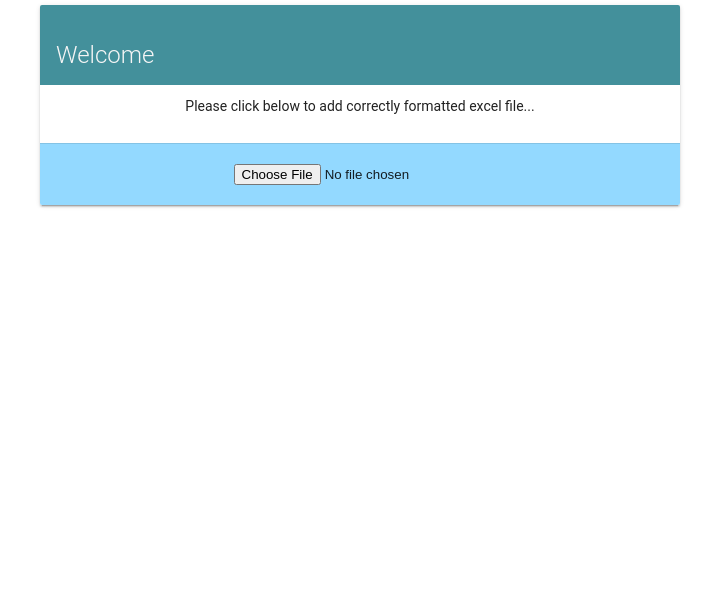
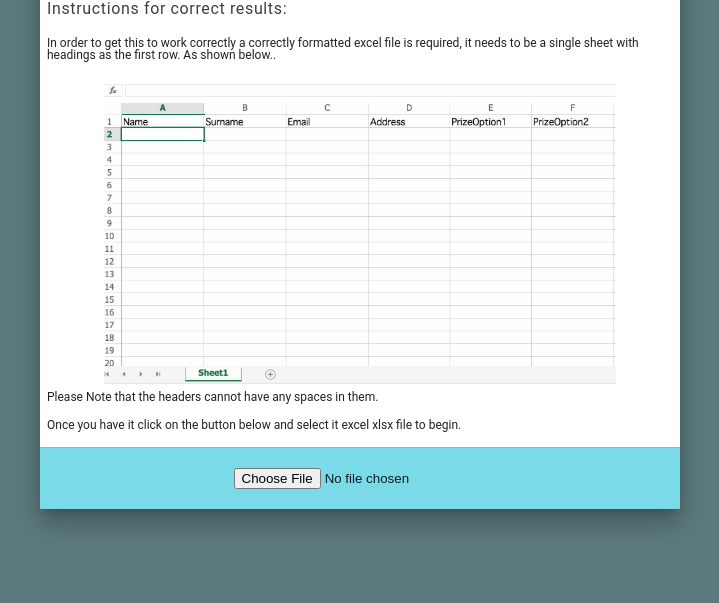
Before and after one commit to euan-gwd/rgPrizeDrawApp, a website: page index.html in a window 1280 px wide. Shown: the part 197-800 px from the top of the page, without its empty margins (280-999 px from the left). Drawn offline with Linux system fonts and the light colour scheme.

Commit message:
Completed Home Screen Layout

```diff
--- a/css/app.css
+++ b/css/app.css
@@ -1,3 +1,6 @@
+body{
+	background-color: #5D7B7F;
+}
 .text-center{
 	text-align: center;
 }
@@ -5,7 +8,8 @@
 	display: flex;
 	flex-direction: column;
 	margin: auto;
-	min-height: 60vh;
+	min-height: 50vh;
+	height: 100vh;
 }
 .mdl-card {
 	display: flex;
@@ -14,23 +18,33 @@
 	margin: auto;
 }
 
-.mdl-shadow--2dp {
-    box-shadow: 0 2px 2px 0 rgba(0, 0, 0, 0.14), 0 3px 1px -2px rgba(0, 0, 0, 0.2), 0 1px 5px 0 rgba(0, 0, 0, 0.12);
+.mdl-card_home_title{
+	height: 12.5vh;
+	margin-bottom: auto;
+	background: url('../img/RGMark.png') Right / contain no-repeat;
+	background-color: #43909b;
+	/*padding: .5rem;*/
 }
-
-.mdl-card__title{
-	background-color: #43909b;
-	height: 10vh;
-	margin-bottom: auto;
-}
-.mdl-card__title-text {
+.mdl-card_home_title-text {
 	text-align: center;
 	color: whitesmoke;
 }
 
 .mdl-card__actions{
-	background-color: #93D9FF;
+	background-color: #7ADAE7;
 	margin-top: auto;
 	padding: 2.5vh 2.5vw;
 	text-align: center;
 }
+
+.mdl-typography--subhead-color-contrast, .mdl-typography--caption{
+	padding: 0 .5rem;
+}
+
+img {
+	max-width: 80%;
+}
+.card-image{
+	margin: auto;
+	padding: .5rem 0;
+}
--- a/templates/home.html
+++ b/templates/home.html
@@ -1,13 +1,14 @@
 <div>
 	<div class="container" >
-			<h1 class="text-center">Prize Draw App</h1>
-			<div class="mdl-card mdl-shadow--2dp">
-				<div class="mdl-card__title">
-					<h4 class="mdl-card__title-text">Welcome</h4>
+			<div class="mdl-card mdl-shadow--16dp">
+				<div class="mdl-card_home_title">
+					<h3 class="mdl-card_home_title-text">Prize Draw Competition</h3>
 				</div>
-				<div>
-				<p class="text-center">Please click below to add correctly formatted excel file...</p>
-				</div>
+				<p class="mdl-typography--subhead-color-contrast"> Instructions for correct results:</p>
+				<p class="mdl-typography--caption"> In order to get this to work correctly a correctly formatted excel file is required, it needs to be a single sheet with headings as the first row. As shown below..</p>
+				<img src="../img/correct_formatted_excel_sheet.jpg" alt="correctly formatted excel sheet" class="card-image">
+				<p class="mdl-typography--caption"> Please Note that the headers cannot have any spaces in them.</p>
+				<p class="mdl-typography--caption"> Once you have it click on the button below and select it excel xlsx file to begin. </p>
 				<div class="mdl-card__actions mdl-card--border">
 					<js-xls onread="read"></js-xls>
 				</div>
```
Also changed, not shown: img/RGCOM LOGO.png (added), img/RGC_logo.png (added), img/RGMark.png (added), img/Top.jpg (added), img/bottom.jpg (added), img/correct_formatted_excel_sheet.jpg (added).
